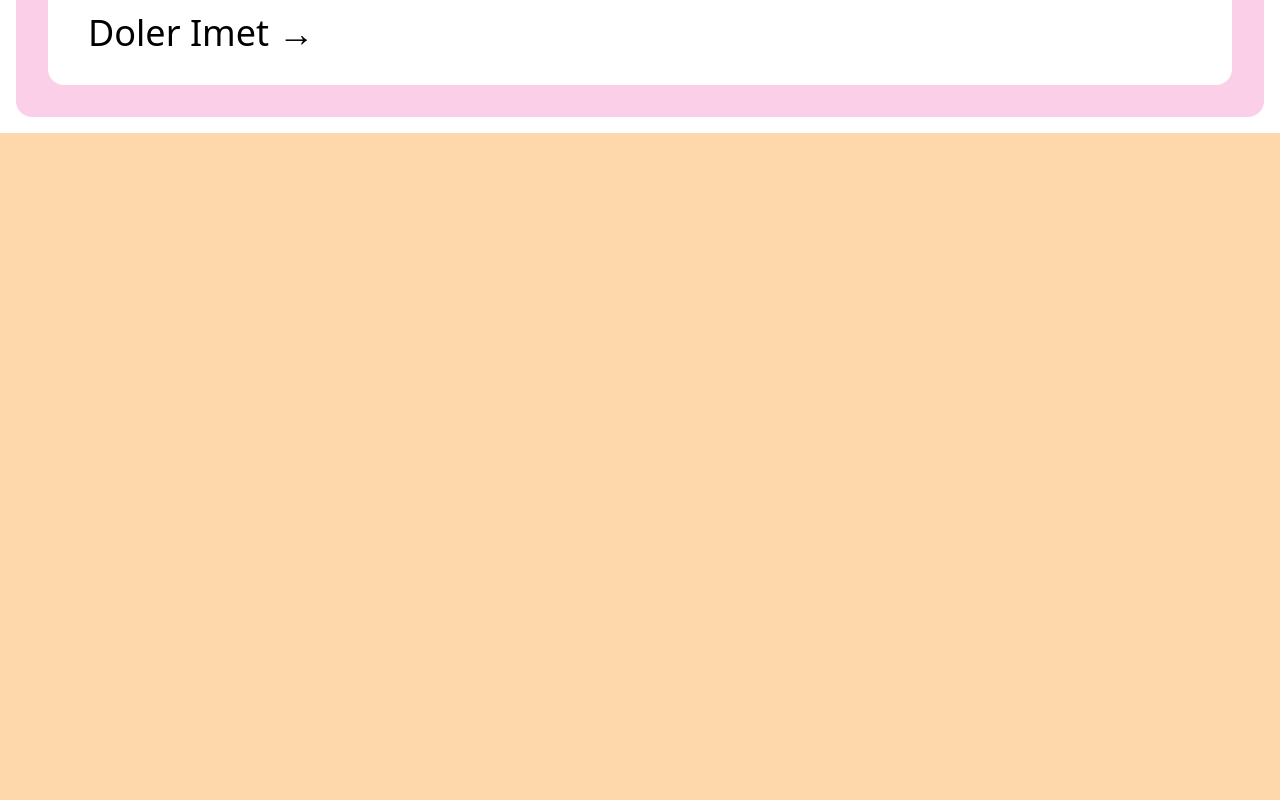
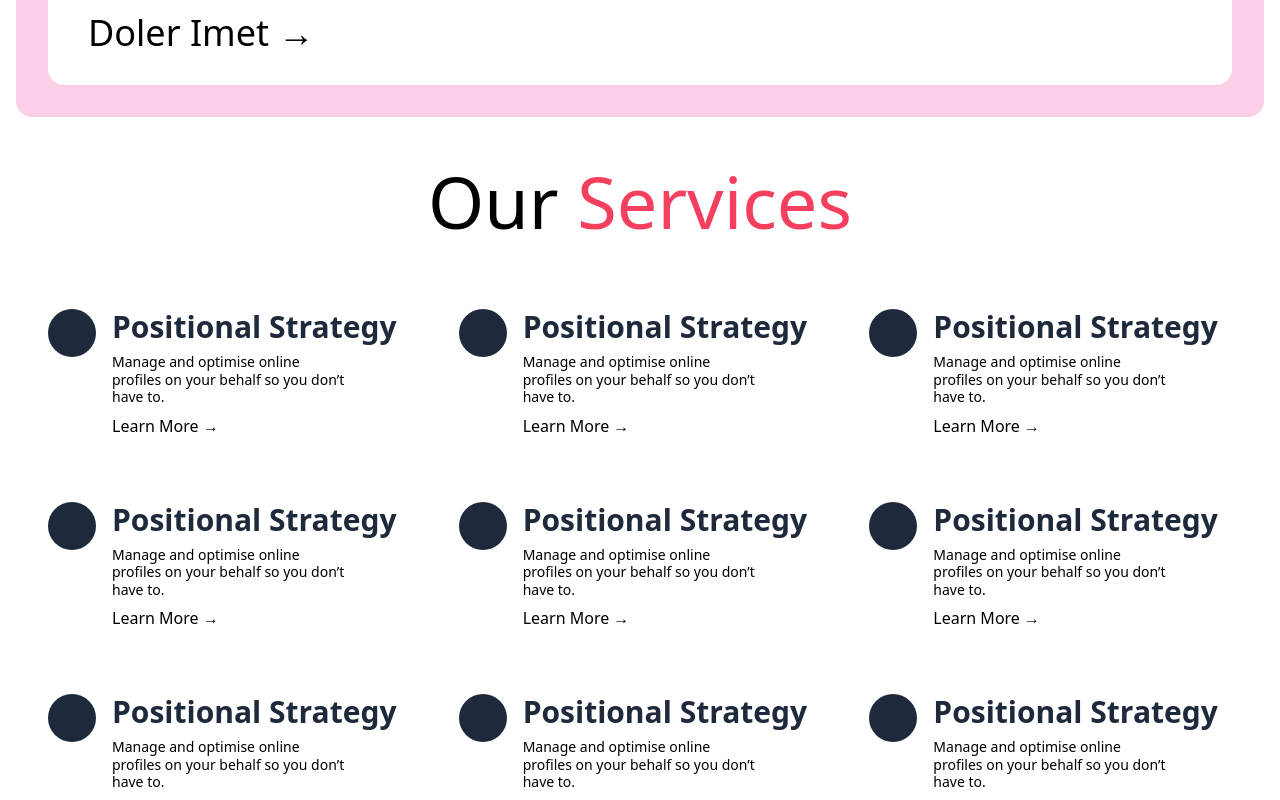
Before and after one commit to JuxtNorth/AgencySite, a React (Vite) app: page / in a window 1280 px wide. Shown: the part 3320-4120 px from the top of the page. Built offline with nearby package versions, Linux system fonts and the light colour scheme.

Commit message:
Create Services Section

```diff
--- /dev/null
+++ b/src/components/ServiceCard.tsx
@@ -0,0 +1,23 @@
+import { FC } from 'react';
+
+interface ServiceCardProps {}
+
+export const ServiceCard: FC<ServiceCardProps> = () => {
+	return (
+		<article className="flex gap-4 rounded-2xl px-4 py-6 text-left">
+			<div className="h-12 w-12 shrink-0 rounded-full bg-slate-800"></div>
+			<div className="space-y-2">
+				<h1 className="text-3xl font-bold text-slate-800">
+					Positional Strategy
+				</h1>
+				<p className="w-[80%] text-sm leading-tight">
+					Manage and optimise online profiles on your behalf so you don’t have
+					to.
+				</p>
+				<p>
+					<a href="#">Learn More →</a>
+				</p>
+			</div>
+		</article>
+	);
+};
--- a/src/components/index.ts
+++ b/src/components/index.ts
@@ -2,4 +2,5 @@ export * from './Nav';
 export * from './FloatingNav';
 export * from './Footer';
 export * from './WorkflowCard';
+export * from './ServiceCard';
 export * from './Testimonial';
--- a/src/pages/Home/Sections/Services.tsx
+++ b/src/pages/Home/Sections/Services.tsx
@@ -1,5 +1,23 @@
 import { FC } from 'react';
+import { ServiceCard } from '@/components';
 
 export const Services: FC = () => {
-	return <section className="h-screen bg-orange-200"></section>;
+	return (
+		<section className="p-8 text-center">
+			<h1 className="mb-12 text-5xl font-medium md:text-7xl">
+				Our <span className="text-rose-500">Services</span>
+			</h1>
+			<section className="grid grid-rows-9 gap-4 md:grid-cols-3 md:grid-rows-3">
+				<ServiceCard />
+				<ServiceCard />
+				<ServiceCard />
+				<ServiceCard />
+				<ServiceCard />
+				<ServiceCard />
+				<ServiceCard />
+				<ServiceCard />
+				<ServiceCard />
+			</section>
+		</section>
+	);
 };
--- a/src/pages/Home/index.tsx
+++ b/src/pages/Home/index.tsx
@@ -6,7 +6,7 @@ import {
 	Testimonials,
 	CaseStudies,
 	Services,
-//	Benefits,
+	//	Benefits,
 	Workflow,
 	MembershipDetails,
 	Pricing,
```
